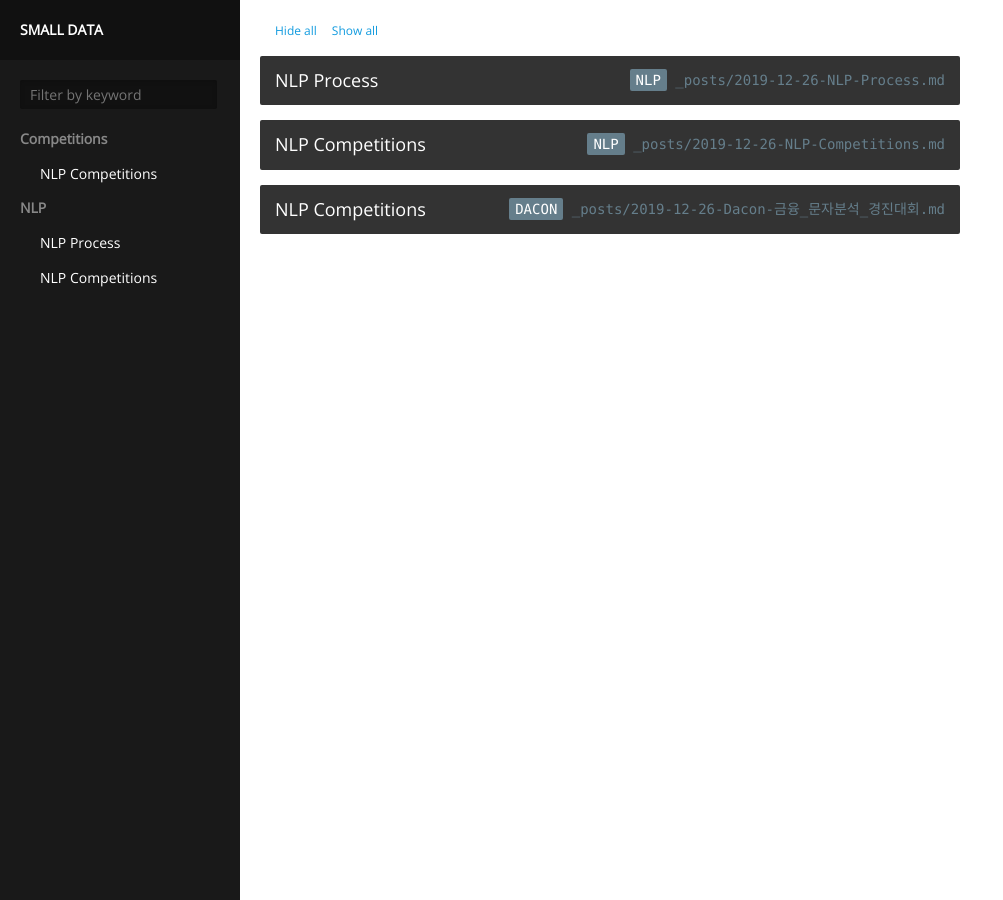
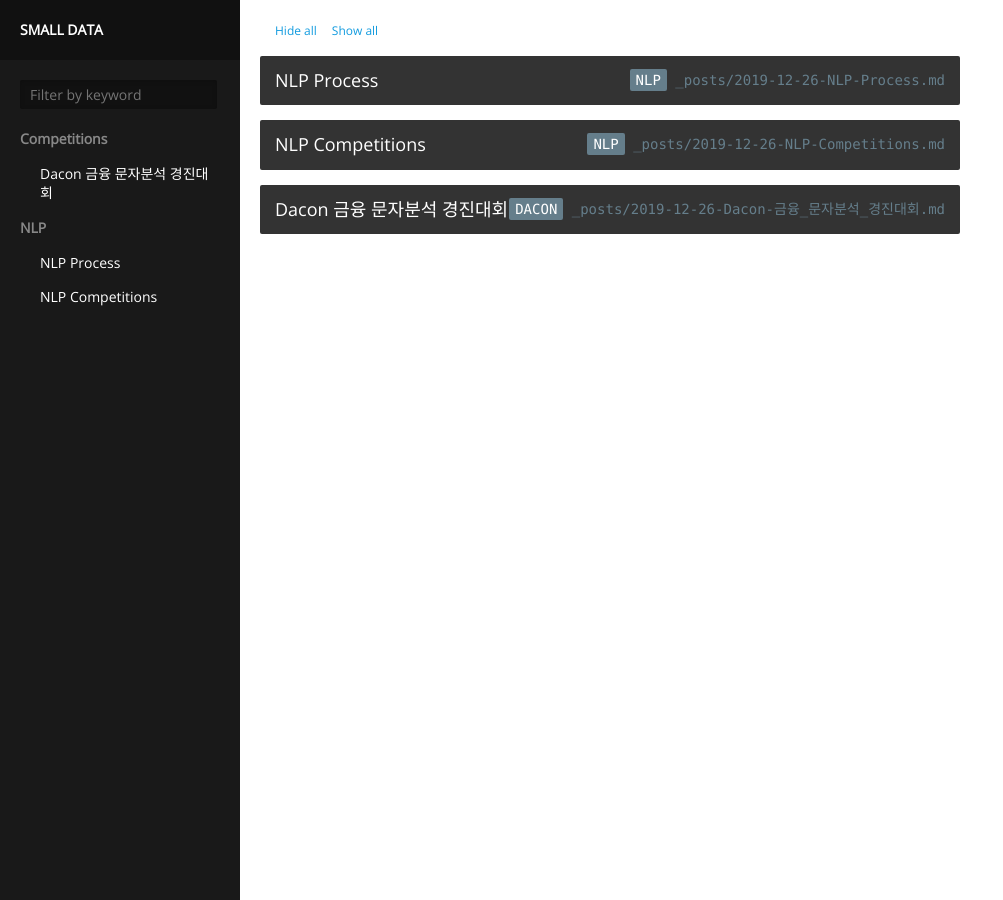
Before and after one commit to hansung-dev/hansung-dev.github.io, a Jekyll site: the page built from index.html, in a window 1280 px wide. Shown: the whole page, without its empty margins (0-1003 px from the left). Built offline with Jekyll 4.4.1, drawn with Linux system fonts in a browser that asks for light colours.

Commit message:
Update 2019-12-26-Dacon-금융_문자분석_경진대회.md

```diff
--- a/_posts/2019-12-26-Dacon-금융_문자분석_경진대회.md
+++ b/_posts/2019-12-26-Dacon-금융_문자분석_경진대회.md
@@ -1,7 +1,7 @@
 ---
 category: Competitions
 path: '/stuff/:id'
-title: 'NLP Competitions'
+title: 'Dacon 금융 문자분석 경진대회'
 type: 'Dacon'
 
 layout: nil
```
